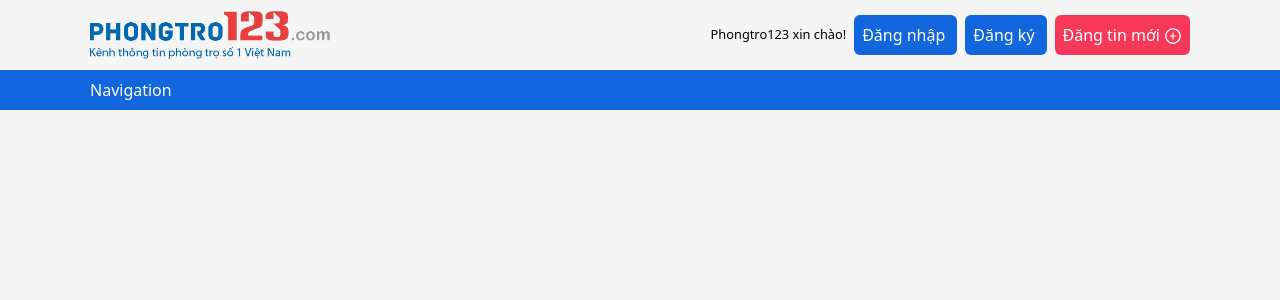
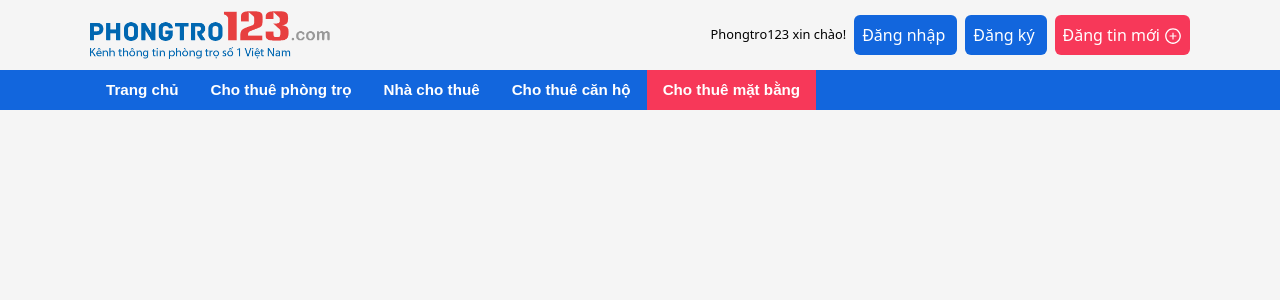
Before and after one commit to HoangVietJJJ/client, a React (Create React App) app: page /cho-thue-mat-bang in a window 1280 px wide. Shown: the top 300 px of the page. Built offline with nearby package versions, Linux system fonts and the light colour scheme.

Commit message:
create popup using sweetalert2 render Navigation add Font to taiwind.config.js

```diff
--- a/package.json
+++ b/package.json
@@ -17,6 +17,7 @@
     "redux": "^5.0.1",
     "redux-persist": "^6.0.0",
     "redux-thunk": "^3.1.0",
+    "sweetalert2": "^11.11.0",
     "thunk": "^0.0.1",
     "web-vitals": "^2.1.4"
   },
--- a/src/components/inputForm.js
+++ b/src/components/inputForm.js
@@ -1,18 +1,19 @@
 import React, { memo } from 'react'
 
-const InputForm = ({ label, value, setValue, type, inValidFields, setInValidFields }) => {
+const InputForm = ({ label, value, setValue, keyPayload, inValidFields, setInValidFields, type }) => {
     return (
         <div>
             <label htmlFor='phone' className='text-sm	'>{label}</label>
             <input
                 className='outline-none bg-[#e8f0fe] p-2 rounded-md w-full mt-1'
-                type='text'
+                type={type || 'text'}
                 id='phone'
                 value={value}
-                onChange={(e) => setValue(prev => ({ ...prev, [type]: e.target.value }))}
+                onChange={(e) => setValue(prev => ({ ...prev, [keyPayload]: e.target.value }))}
                 onFocus={() => setInValidFields([])}
             />
-            {inValidFields.length > 0 && inValidFields.some(i => i.name === type) && <small className='text-red-500 italic'>{inValidFields.find(i => i.name === type)?.message}</small>}
+            {inValidFields.length > 0 && inValidFields.some(i => i.name === keyPayload) &&
+                <small className='text-red-500 italic'>{inValidFields.find(i => i.name === keyPayload)?.message}</small>}
         </div>
     )
 }
--- a/src/containers/Public/Header.js
+++ b/src/containers/Public/Header.js
@@ -6,7 +6,6 @@
 import { path } from '../../utils/constant';
 import { useSelector, useDispatch } from 'react-redux';
 import * as actions from '../../store/actions';
-import Login from './Login';
 
 const { AiOutlinePlusCircle } = icons
 
--- a/src/containers/Public/Login.js
+++ b/src/containers/Public/Login.js
@@ -1,17 +1,17 @@
 import React, { useState, useEffect } from 'react';
 import { InputForm, Buttons } from '../../components';
-// import { apiRegister } from '../../services/auth';
 import { useLocation, useNavigate } from 'react-router-dom';
 import * as actions from '../../store/actions';
 import { useDispatch, useSelector } from 'react-redux';
+import Swal from 'sweetalert2';
 
 const Login = () => {
 
     const location = useLocation()
     const dispatch = useDispatch()
     const navigate = useNavigate()
-    const { isLoggedIn } = useSelector(state => state.auth)
 
+    const { isLoggedIn, msg, update } = useSelector(state => state.auth)
     const [isRegister, setIsRegister] = useState(location.state?.flag)
     const [inValidFields, setInValidFields] = useState([])
     const [payload, setPayload] = useState({
@@ -26,6 +26,10 @@
     useEffect(() => {
         isLoggedIn && navigate('/')
     }, [isLoggedIn])
+
+    useEffect(() => {
+        msg && Swal.fire('Oops!', msg, 'error')
+    }, [msg, update]);
 
     const handleSubmit = async () => {
         let finalPayload = isRegister ? payload : {
@@ -82,9 +86,32 @@
         <div className='bg-white w-[600px] p-[30px] pb-[100px] rounded-md shadow-sm'>
             <h1 className='font-bold text-3xl mb-3'>{isRegister ? 'Tạo mới tài khoản' : 'Đăng nhập'}</h1>
             <div className='w-full flex flex-col gap-3'>
-                {isRegister && <InputForm setInValidFields={setInValidFields} inValidFields={inValidFields} label={'HỌ TÊN'} value={payload.name} setValue={setPayload} type={'name'} />}
-                <InputForm setInValidFields={setInValidFields} inValidFields={inValidFields} label={'SỐ ĐIỆN THOẠI'} value={payload.phone} setValue={setPayload} type={'phone'} />
-                <InputForm setInValidFields={setInValidFields} inValidFields={inValidFields} label={'MẬT KHẨU'} value={payload.password} setValue={setPayload} type={'password'} />
+                {isRegister &&
+                    <InputForm
+                        setInValidFields={setInValidFields}
+                        inValidFields={inValidFields}
+                        label={'HỌ TÊN'}
+                        value={payload.name}
+                        setValue={setPayload}
+                        keyPayload={'name'} />}
+
+                <InputForm
+                    setInValidFields={setInValidFields}
+                    inValidFields={inValidFields}
+                    label={'SỐ ĐIỆN THOẠI'}
+                    value={payload.phone}
+                    setValue={setPayload}
+                    keyPayload={'phone'} />
+
+                <InputForm
+                    setInValidFields={setInValidFields}
+                    inValidFields={inValidFields}
+                    label={'MẬT KHẨU'}
+                    value={payload.password}
+                    setValue={setPayload}
+                    keyPayload={'password'}
+                    type={'password'} />
+
                 <Buttons
                     text={isRegister ? 'Tạo tài khoản' : 'Đăng nhập'}
                     textColor='text-white'
--- a/src/containers/Public/Navigation.js
+++ b/src/containers/Public/Navigation.js
@@ -1,12 +1,32 @@
 import React from 'react'
+import { NavLink } from 'react-router-dom'
 
+const nav = [
+    { name: "Trang chủ", path: "home" },
+    { name: "Cho thuê phòng trọ", path: "cho-thue-phong-tro" },
+    { name: "Nhà cho thuê", path: "nha-cho-thue" },
+    { name: "Cho thuê căn hộ", path: "cho-thue-can-ho" },
+    { name: "Cho thuê mặt bằng", path: "cho-thue-mat-bang" }
+]
+const notActive = 'hover:bg-secondary2 h-full flex items-center px-4'
+const active = 'hover:bg-secondary2 h-full flex items-center px-4 bg-secondary2'
 const Navigation = () => {
     return (
         <div className='w-screen flex justify-center items-center h-[40px] bg-secondary1 text-white'>
-            <div>
-                <div className='w-1100'>
-                    Navigation
-                </div>
+            <div className='w-1100 flex items-center h-full text-[0.95rem] font-bold font-arial'>
+                {nav?.length > 0 && nav.map((item, index) => {
+                    return (
+                        <div key={index} className='h-full flex justify-center items-center'>
+                            <NavLink
+                                className={({ isActive }) => isActive ? active : notActive}
+                                to={item.path}
+                            >
+                                {item.name}
+                            </NavLink>
+                        </div>
+                    )
+                }
+                )}
             </div>
         </div>
     )
--- a/src/store/reducers/authReducer.js
+++ b/src/store/reducers/authReducer.js
@@ -3,7 +3,8 @@
 const initState = {
     isLoggedIn: false,
     token: null,
-    msg: ''
+    msg: '',
+    update: false
 }
 
 const authReducer = (state = initState, action) => {
@@ -22,7 +23,8 @@
                 ...state,
                 isLoggedIn: false,
                 msg: action.data,
-                token: null
+                token: null,
+                update: !state.update
             }
         case actionTypes.LOGOUT:
             return {
--- a/tailwind.config.js
+++ b/tailwind.config.js
@@ -8,6 +8,9 @@
     extend: {
       width: {
         '1100': '1100px'
+      },
+      fontFamily: {
+        arial: ["Arial"],
       },
       backgroundColor: {
         primary: '#f5f5f5',
```
Also changed, not shown: 1 other file (tests, documents, lock files or other folders).
